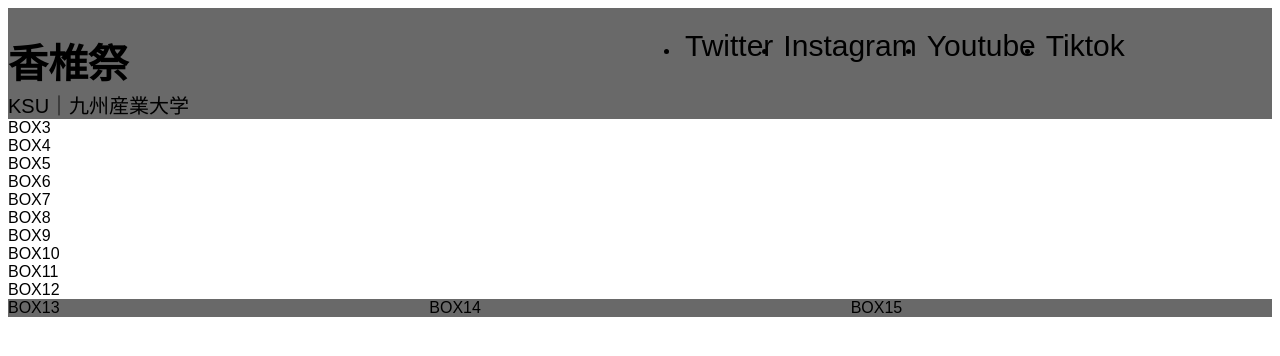
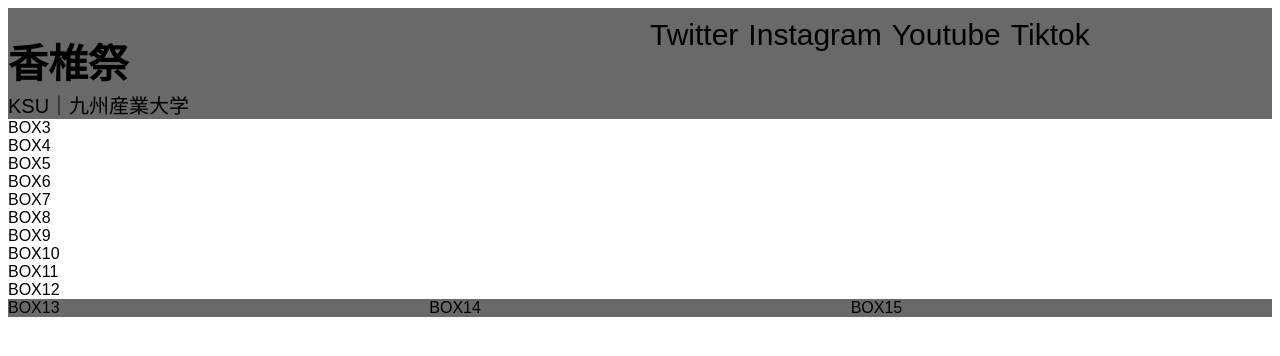
Before and after one commit to Masaki-Nishimoto/kashiisai_sample_02, a plain HTML site: page index.html in a window 1280 px wide. Drawn offline with Linux system fonts and the light colour scheme.

Commit message:
Add files via upload

```diff
--- a/style.css
+++ b/style.css
@@ -13,9 +13,9 @@ body  {font-family: 'メイリオ','Hiragino Kaku Gothic Pro',sans-serif}
           font-size: 20px}
 
 /* SNS-MENU */
-.sns-menu  {margin: 0;
-            padding: 0;
-            list-style: none}
+.sns-menu ul  {margin: 0;
+               padding: 5px;
+               list-style: none}
 
 .sns-menu li a  {display: block;
                  padding: 5px;
```
